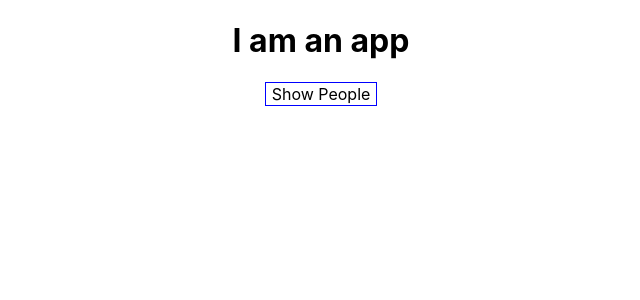
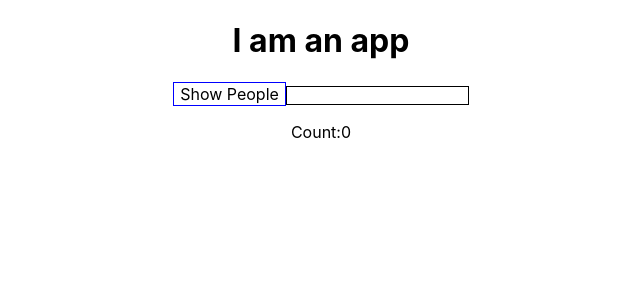
Before and after one commit to kkateli/react-project, a React (Create React App) app in the folder react-project/: page / in a window 1280 px wide. Shown: the top 300 px of the page, without its empty margins (319-959 px from the left). Built offline with nearby package versions, Linux system fonts and the light colour scheme.

Commit message:
Added validation

```diff
--- a/react-project/src/App.js
+++ b/react-project/src/App.js
@@ -11,7 +11,8 @@ class App extends Component {
       { id: "fdsd", name: "Kate", age: 28 },
       { id: "fdsfds", name: "eli", age: 28 }
     ],
-    ifShown: false
+    ifShown: false,
+    userInputCount:0
   };
   //event handler
   //NOTE event target is input here, because this function is called be input in Person.js
@@ -47,6 +48,15 @@ class App extends Component {
     this.setState({ persons: persons });
   };
 
+  inputLength= (event)=>{
+    let count = {...this.state.userInputCount};
+    count= event.target.value.length;
+    this.setState({
+      userInputCount:count
+    });
+
+  };
+
   render() {
     //this is another way to change styling apart from importing css file
     //sytex is javascript, not as powerful as css because some of the features are not available.
@@ -55,6 +65,10 @@ class App extends Component {
       font: "inherit",
       border: "1px solid blue"
     };
+
+    const inputStyle={
+      border:'1px black solid',
+    }
     //use if/else statement outside JSX
     let people = null;
     if (this.state.ifShown) {
@@ -125,6 +139,8 @@ class App extends Component {
         <button style={style} onClick={this.showPeopleHandler}>
           Show People
         </button>
+        <input style={inputStyle} onChange={(event)=>this.inputLength(event)}></input>
+        <p>Count:{this.state.userInputCount}</p>
       </div>
     );
   }
```
Also changed, not shown: react-project/src/Validation/Validation.js (added, +11 -0 lines).
